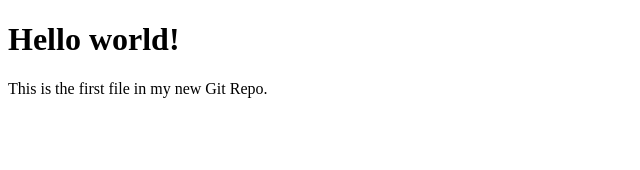
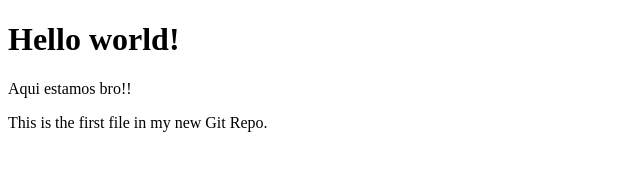
Before and after one commit to Jacque26/Prueba-de-Git, a plain HTML site: page index.html in a window 1280 px wide. Shown: the whole page, without its empty margins (0-640 px from the left). Drawn offline with Linux system fonts and the light colour scheme.

Commit message:
nueva modificacion del index y nuevo html

```diff
--- a/index.html
+++ b/index.html
@@ -6,6 +6,7 @@
 <body>
 
 <h1>Hello world!</h1>
+<p>Aqui estamos bro!!</p>
 <p>This is the first file in my new Git Repo.</p>
 
 </body>
```
